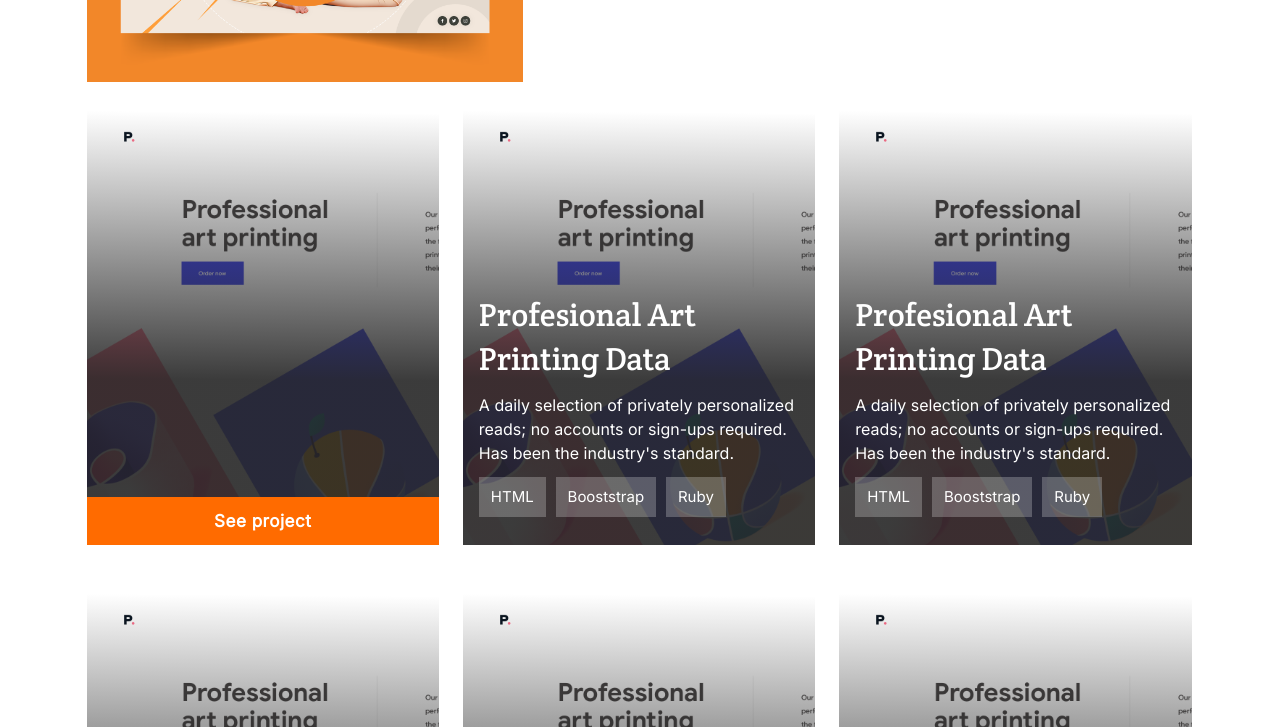
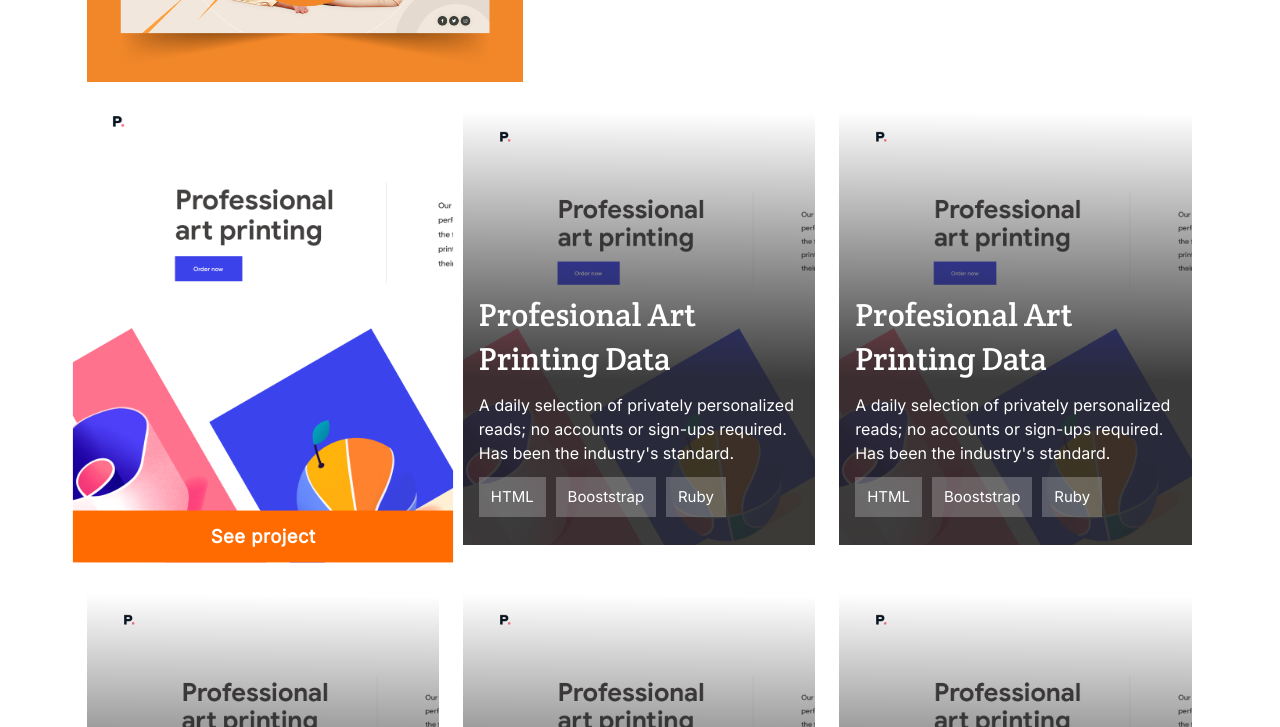
Before and after one commit to Mahamadou-Nouridine/My-Portfolio, a website: page index.html in a window 1280 px wide. In both pictures the pointer is over the element 262 px from the left and 1487 px from the top of the page. Shown: the part 1160-1887 px from the top of the page. Drawn offline with Linux system fonts and the light colour scheme.

Commit message:
Add Transfornmation to cards on hover

```diff
--- a/about.css
+++ b/about.css
@@ -323,7 +323,7 @@ section {
     justify-content: space-between;
   }
 
-  .card{
+  .card {
     transition-property: all;
     transition-duration: 0.5s;
     transition-timing-function: ease-out;
@@ -341,4 +341,8 @@ section {
     display: block;
   }
 
+  .card:hover {
+    background-image: url("./images/card-image.png");
+    transform: scale(1.08);
+  }
 }
```
